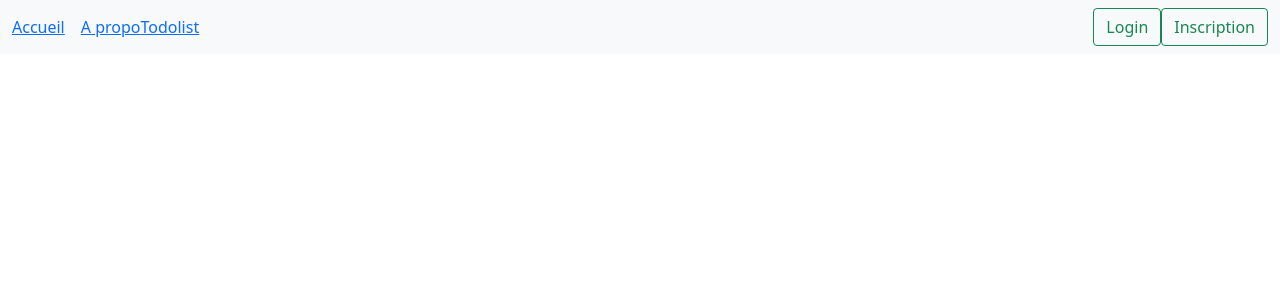
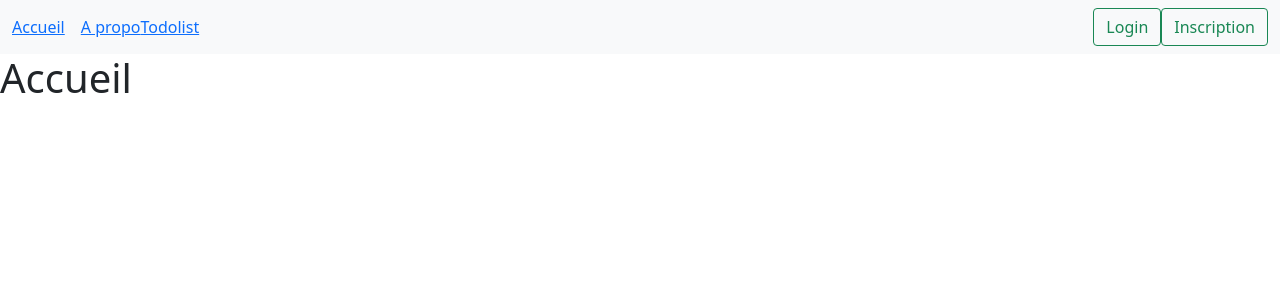
Before and after one commit to LoickHommet/Vue3FullStack, a Vue app in the folder front/: page / in a window 1280 px wide. Shown: the top 300 px of the page. Built offline with nearby package versions, Linux system fonts and the light colour scheme.

Commit message:
Mettre le router dans App

```diff
--- a/front/src/App.vue
+++ b/front/src/App.vue
@@ -1,9 +1,15 @@
 <script setup>
 import navBar from "@/components/navBar.vue"
+import {ref} from "vue"
 </script>
 
 <template>
+<div>
 <navBar></navBar>
+<RouterView></RouterView>
+
+</div>
+
 </template>
 
 <style >
```
